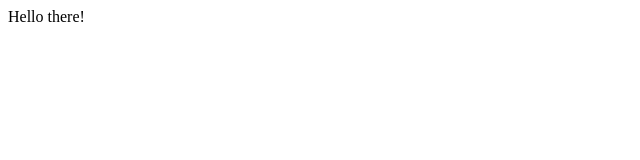
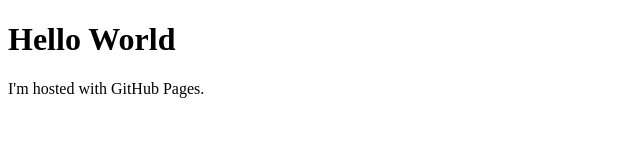
Before and after one commit to Skeletonware/skeletonware.github.io, a plain HTML site: page index.html in a window 1280 px wide. Shown: the whole page, without its empty margins (0-640 px from the left). Drawn offline with Linux system fonts and the light colour scheme.

Commit message:
Changed somethin'

```diff
--- a/index.html
+++ b/index.html
@@ -1,5 +1,7 @@
+<!DOCTYPE html>
 <html>
 <body>
-<p>Hello there!</p>
+<h1>Hello World</h1>
+<p>I'm hosted with GitHub Pages.</p>
 </body>
 </html>
```
